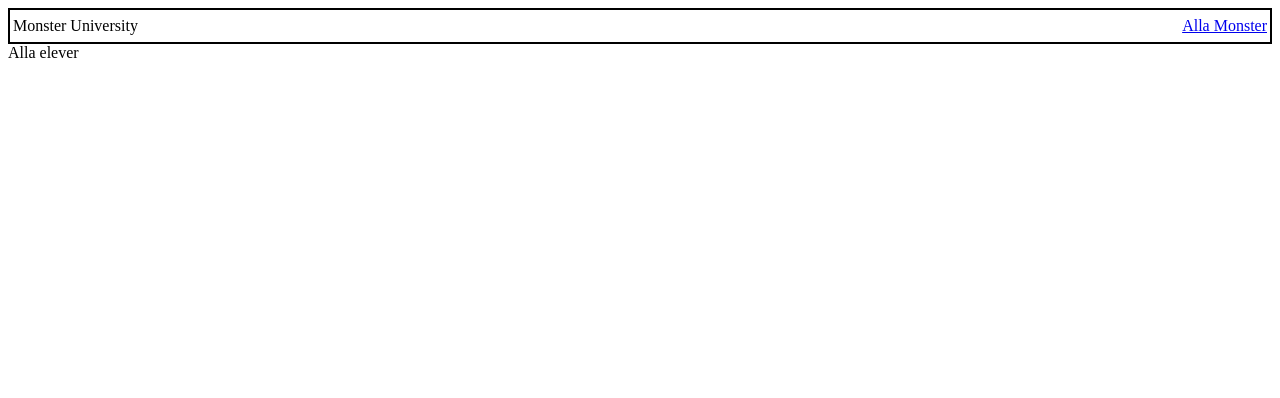
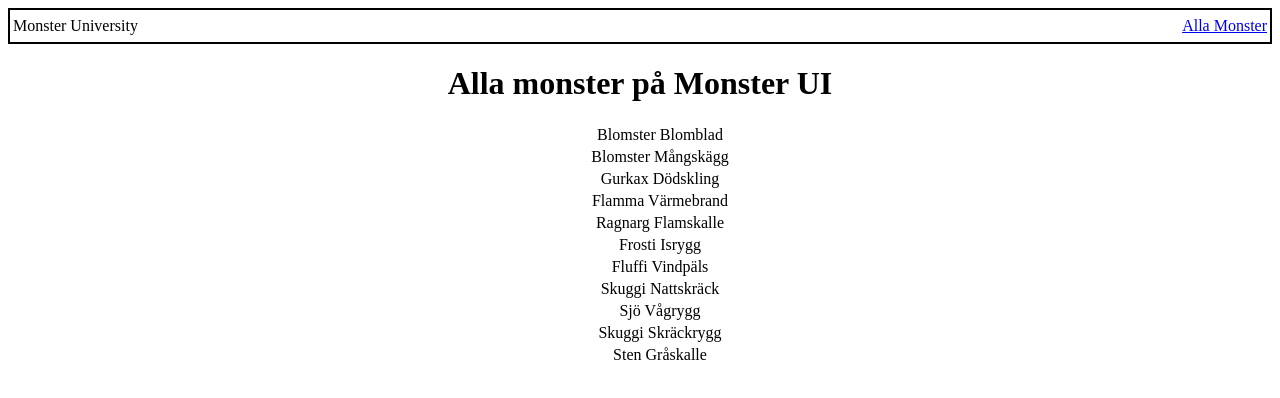
Before and after one commit to naathaliie/nathalie-monster-UI, a React (Vite) app: page /allamonster in a window 1280 px wide. Shown: the top 398 px of the page. Built offline with nearby package versions, Linux system fonts and the light colour scheme.

Commit message:
allmonster

```diff
--- /dev/null
+++ b/src/routes/AllMonstersPage.scss
@@ -0,0 +1,12 @@
+.AllMonstersPage{
+    display: flex;
+    flex-direction: column;
+    align-items: center;
+
+    ul{
+        list-style: none;
+        margin: 2px;
+
+
+    }
+}
--- a/src/routes/AllMonstersPage.tsx
+++ b/src/routes/AllMonstersPage.tsx
@@ -1,5 +1,30 @@
+import { useContext } from "react";
+import { monsterContext } from "../components/context/MonsterContext";
+import "./AllMonstersPage.scss";
+
 const AllMonstersPage = () => {
-  return <div className="AllMonstersPage">Alla elever</div>;
+  const { state } = useContext(monsterContext);
+
+  //*Sortera monster efter förnamn i alfabetisk ordning
+  const sortedMonsters = state.monster.slice().sort((a, b) => {
+    return a.förnamn.localeCompare(b.efternamn);
+  });
+
+  return (
+    <div className="AllMonstersPage">
+      <h1>Alla monster på Monster UI</h1>
+
+      {sortedMonsters.map((m) => {
+        return (
+          <ul key={m.id}>
+            <li>
+              {m.förnamn} {m.efternamn}
+            </li>
+          </ul>
+        );
+      })}
+    </div>
+  );
 };
 
 export default AllMonstersPage;
```
